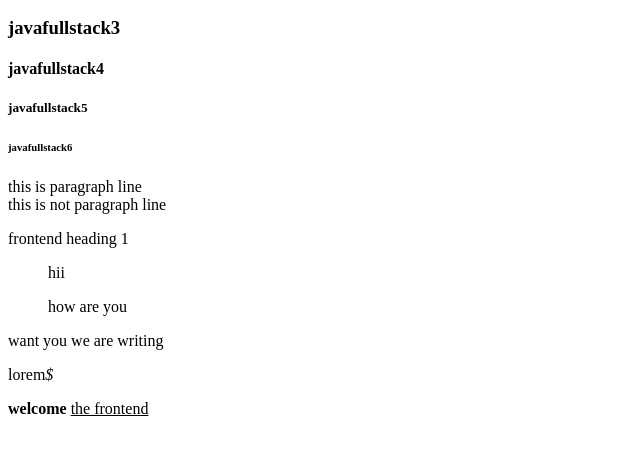
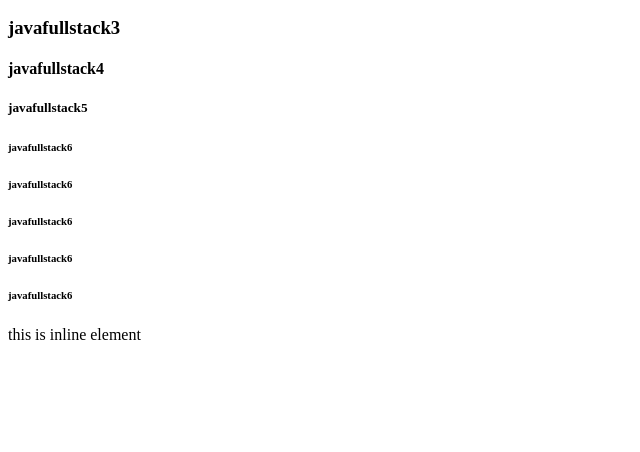
Before and after one commit to Raju276/frontend, a plain HTML site: page index.html in a window 1280 px wide. Shown: the part 110-562 px from the top of the page, without its empty margins (0-640 px from the left). Drawn offline with Linux system fonts and the light colour scheme.

Commit message:
block level and inline element

```diff
--- a/index.html
+++ b/index.html
@@ -6,26 +6,21 @@
     <title>Document</title>
 </head>
 <body>
-  <!-- heading -->
+  <!--block level heading -->
    <h1>javafullstack1</h1>
    <h2>javafullstack2</h2>
    <h3>javafullstack3</h3>
    <h4>javafullstack4</h4>
    <h5>javafullstack5</h5>
    <h6>javafullstack6</h6>
-<!-- pragraph tag -->
-<p>this is paragraph line<br>this is not paragraph line<br></p>
-<!-- center tag -->
-<centre>frontend</centre>
-<!-- horizontal tag -->
-<h>heading 1</h>
-<ol>hii</ol>
-<ul>how are you</ul>
-<pr> want you we are writing</pr>
-<p>lorem<em>$</em></p>
-<strong>welcome</strong>
-<u>the frontend</u>
-<font></font>
-</body>
+   <h6>javafullstack6</h6>
+   <h6>javafullstack6</h6>
+   <h6>javafullstack6</h6>
+   <h6>javafullstack6</h6>
+
+
+   <!-- inline element -->
+<span> this is inline element</span>
+  </body>
 
 </html>
```
